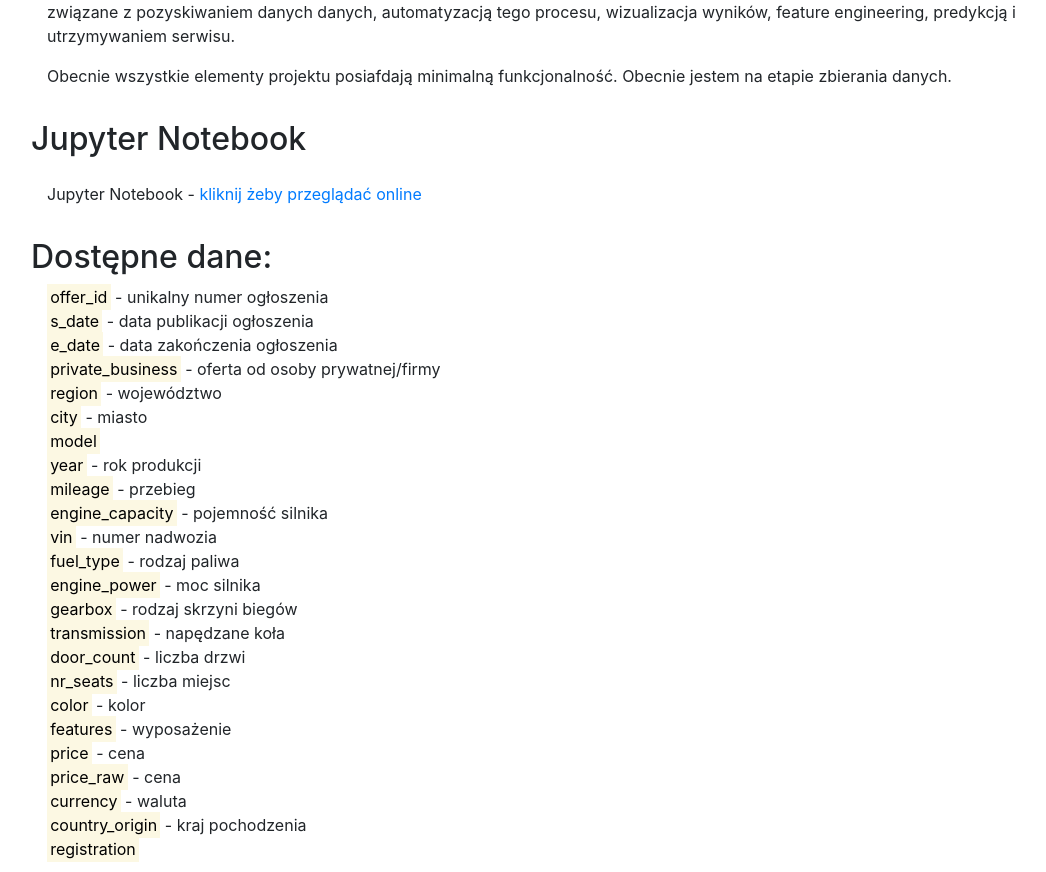
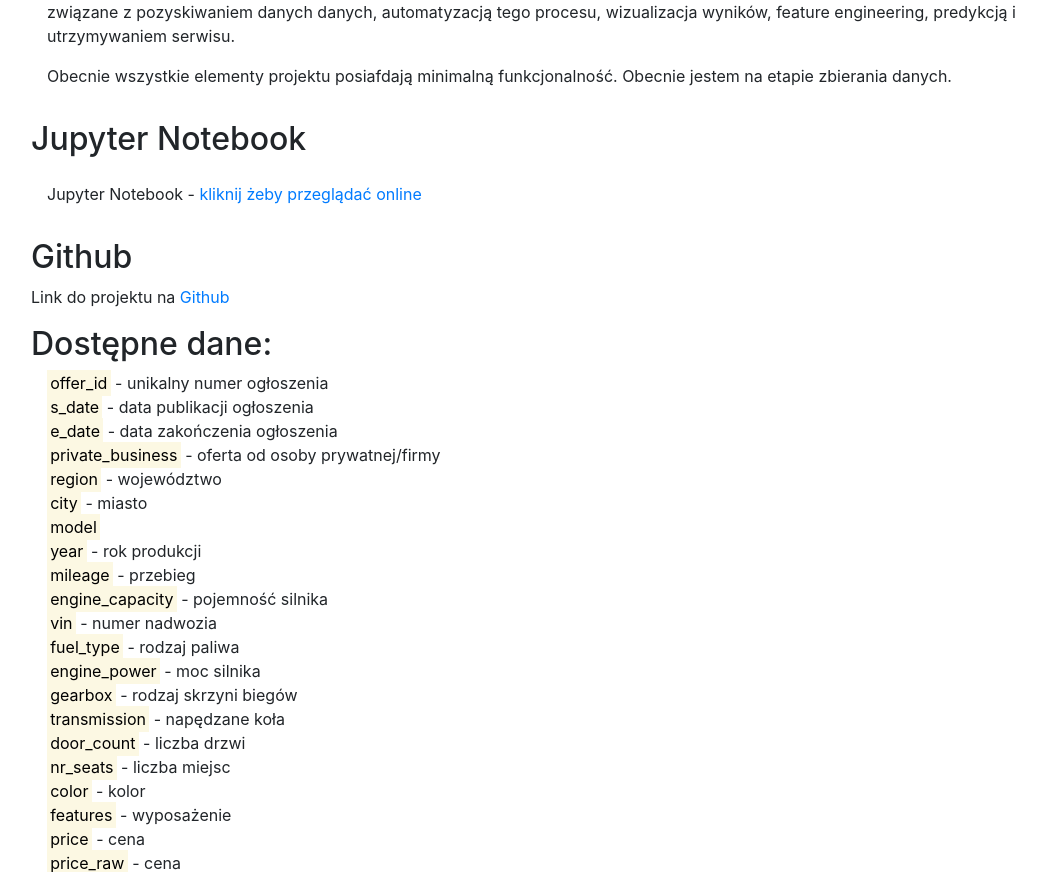
Before and after one commit to mgurg/py_otomoto, a Flask app: page / in a window 1280 px wide. Shown: the part 400-1272 px from the top of the page, without its empty margins (70-1116 px from the left). Run offline with Flask 2, Linux system fonts and the light colour scheme; parts of the project's set-up code (start-up, migrations or seed data) failed here and were passed over; some libraries are stand-ins or nearby versions.

Commit message:
Change: pythonic filenames

```diff
--- a/carDataParser.py
+++ b/car_data_parser.py
@@ -7,7 +7,7 @@
 import pandas as pd
 import shutil
 from datetime import datetime
-from dbData import create_connection,create_table,execute_query,fetch_all_data,fetch_single_item
+from db_data import create_connection,create_table,execute_query,fetch_all_data,fetch_single_item
 
 def copy_data():
     now = datetime.now()
--- a/carFeatureParser.py
+++ b/car_feature_parser.py
@@ -3,7 +3,7 @@
 import io
 import json
 import re
-from dbData import create_connection,create_table,execute_query
+from db_data import create_connection,create_table,execute_query
 from timeit import default_timer as timer
 from datetime import datetime
 import sys
--- a/www/hello_world/templates/index.html
+++ b/www/hello_world/templates/index.html
@@ -26,6 +26,8 @@
     <h2>Jupyter Notebook</h2>
     <p  class="p-3">Jupyter Notebook - <a href="https://nbviewer.jupyter.org/github/mgurg/py_otomoto/blob/master/py_otomoto.ipynb">kliknij żeby przeglądać online</a> </p>
 
+    <h2>Github</h2>
+    <p>Link do projektu na <a href="https://github.com/mgurg/py_otomoto" >Github</a></p>
     <h2>Dostępne dane:</h2>
     <ul class="list-unstyled ml-3">
         <li><mark>offer_id</mark> - unikalny numer ogłoszenia</li>
```
Also changed, not shown: README.md, db_data.py (renamed from dbData.py), plot_data.py (renamed from plotData.py), 1 other file.
